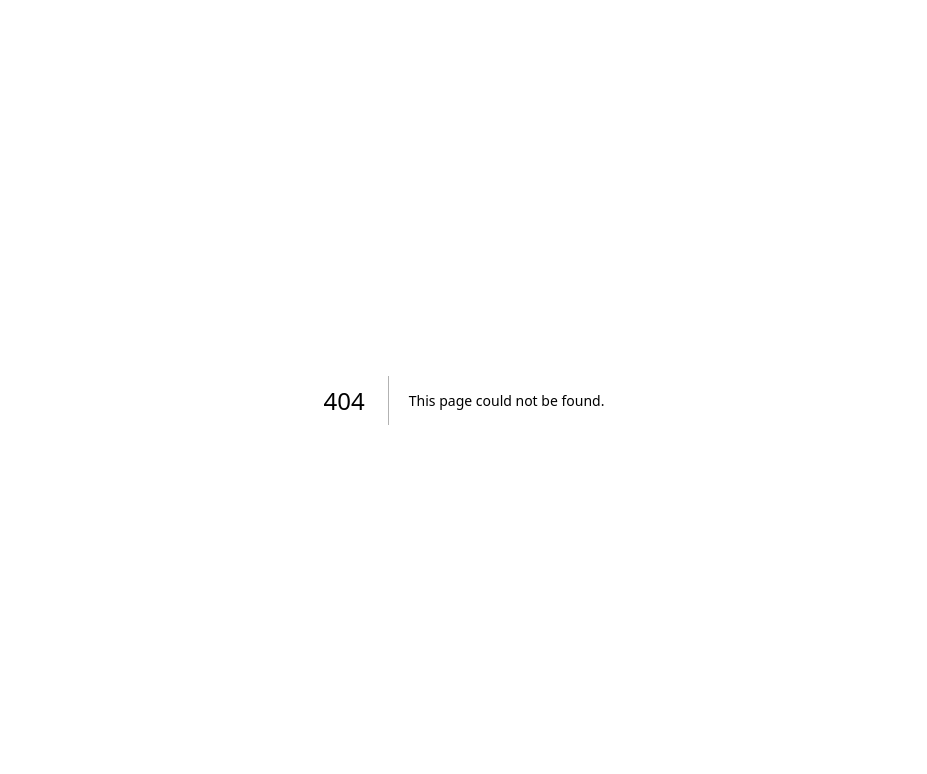
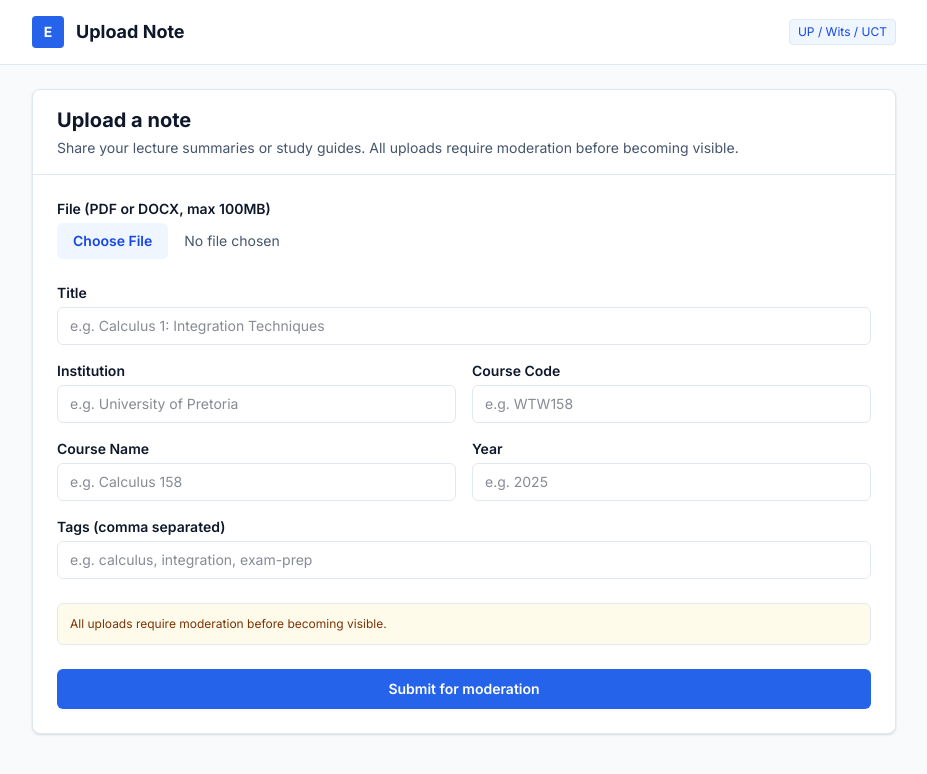
Before and after one commit to ThamiRoneo/EduLink, a Next.js app in the folder web/: page /upload in a window 1280 px wide. Before the commit this address had no page. Shown: the top 774 px of the page, without its empty margins (176-1103 px from the left). Built offline with nearby package versions, Linux system fonts and the light colour scheme; no server answers.

Commit message:
Add upload flow with Supabase Storage and pending moderation

```diff
--- /dev/null
+++ b/web/src/app/(app)/my-uploads/page.tsx
@@ -0,0 +1,16 @@
+export default function MyUploadsPage() {
+  return (
+    <div className="min-h-screen bg-slate-50">
+      <header className="bg-white border-b border-slate-200">
+        <div className="max-w-4xl mx-auto px-4 py-4">
+          <h1 className="text-lg font-bold">My Uploads</h1>
+        </div>
+      </header>
+      <main className="max-w-4xl mx-auto px-4 py-6">
+        <div className="bg-white border border-slate-200 rounded-lg p-8 text-center">
+          <p className="text-slate-600">Track your uploads status here (pending/approved/rejected).</p>
+        </div>
+      </main>
+    </div>
+  )
+}
--- /dev/null
+++ b/web/src/app/(app)/upload/page.tsx
@@ -0,0 +1,30 @@
+import { UploadForm } from "@/components/upload/upload-form"
+
+export default function UploadPage() {
+  return (
+    <div className="min-h-screen bg-slate-50">
+      <header className="bg-white border-b border-slate-200">
+        <div className="max-w-4xl mx-auto px-4 py-4 flex items-center justify-between">
+          <div className="flex items-center gap-3">
+            <div className="w-8 h-8 bg-primary rounded flex items-center justify-center">
+              <span className="text-white font-bold text-sm">E</span>
+            </div>
+            <h1 className="text-lg font-bold">Upload Note</h1>
+          </div>
+          <span className="text-xs px-2 py-1 bg-blue-50 text-blue-700 border border-blue-200 rounded">UP / Wits / UCT</span>
+        </div>
+      </header>
+      <main className="max-w-4xl mx-auto px-4 py-6">
+        <div className="bg-white border border-slate-200 rounded-lg shadow-sm overflow-hidden">
+          <div className="px-6 py-4 border-b border-slate-200">
+            <h2 className="text-xl font-bold text-slate-900">Upload a note</h2>
+            <p className="text-sm text-slate-600 mt-1">Share your lecture summaries or study guides. All uploads require moderation before becoming visible.</p>
+          </div>
+          <div className="p-6">
+            <UploadForm />
+          </div>
+        </div>
+      </main>
+    </div>
+  )
+}
--- /dev/null
+++ b/web/src/components/upload/upload-form.tsx
@@ -0,0 +1,141 @@
+"use client"
+
+import { useState } from "react"
+import { createClient } from "@/lib/supabase/client"
+import { useRouter } from "next/navigation"
+
+const ALLOWED_TYPES = [
+  "application/pdf",
+  "application/vnd.openxmlformats-officedocument.wordprocessingml.document",
+]
+const MAX_SIZE = 100 * 1024 * 1024
+
+export function UploadForm() {
+  const [title, setTitle] = useState("")
+  const [institution, setInstitution] = useState("")
+  const [courseCode, setCourseCode] = useState("")
+  const [courseName, setCourseName] = useState("")
+  const [year, setYear] = useState("")
+  const [tags, setTags] = useState("")
+  const [file, setFile] = useState<File | null>(null)
+  const [loading, setLoading] = useState(false)
+  const [error, setError] = useState("")
+  const router = useRouter()
+  const supabase = createClient()
+
+  function handleFileChange(e: React.ChangeEvent<HTMLInputElement>) {
+    const selectedFile = e.target.files?.[0]
+    if (!selectedFile) return
+
+    if (!ALLOWED_TYPES.includes(selectedFile.type) && !selectedFile.name.endsWith('.pdf') && !selectedFile.name.endsWith('.docx')) {
+      setError("Only PDF and DOCX files are allowed.")
+      setFile(null)
+      return
+    }
+
+    if (selectedFile.size > MAX_SIZE) {
+      setError("File too large. Maximum size is 100MB.")
+      setFile(null)
+      return
+    }
+
+    setError("")
+    setFile(selectedFile)
+  }
+
+  async function handleSubmit(e: React.FormEvent) {
+    e.preventDefault()
+    setLoading(true)
+    setError("")
+
+    try {
+      const { data: { user } } = await supabase.auth.getUser()
+      if (!user) {
+        router.push("/login")
+        return
+      }
+
+      if (!file) {
+        setError("Please select a file.")
+        setLoading(false)
+        return
+      }
+
+      const fileExt = file.name.split('.').pop()
+      const fileName = `${user.id}/${Date.now()}.${fileExt}`
+
+      const { error: uploadError } = await supabase.storage.from('notes').upload(fileName, file, { upsert: false })
+      if (uploadError) throw uploadError
+
+      const tagArray = tags.split(',').map(t => t.trim()).filter(Boolean)
+
+      const { error: insertError } = await supabase.from('notes').insert({
+        uploader_id: user.id,
+        title,
+        institution,
+        course_code: courseCode,
+        course_name: courseName,
+        year,
+        tags: tagArray,
+        file_type: fileExt === 'pdf' ? 'pdf' : 'docx',
+        file_url: fileName,
+        file_size: file.size,
+        status: 'pending',
+      })
+
+      if (insertError) throw insertError
+
+      router.push("/my-uploads")
+    } catch (err: any) {
+      setError(err.message)
+      setLoading(false)
+    }
+  }
+
+  return (
+    <form onSubmit={handleSubmit} className="space-y-6">
+      <div>
+        <label className="block text-sm font-semibold text-slate-900 mb-1">File (PDF or DOCX, max 100MB)</label>
+        <input type="file" accept=".pdf,.docx,application/pdf,application/vnd.openxmlformats-officedocument.wordprocessingml.document" onChange={handleFileChange} required className="w-full text-sm text-slate-600 file:mr-4 file:py-2 file:px-4 file:rounded-md file:border-0 file:text-sm file:font-semibold file:bg-blue-50 file:text-blue-700 hover:file:bg-blue-100" />
+        {file && <p className="text-xs text-slate-600 mt-1">{file.name} ({(file.size / 1024 / 1024).toFixed(2)} MB)</p>}
+      </div>
+
+      <div className="grid grid-cols-1 md:grid-cols-2 gap-4">
+        <div className="md:col-span-2">
+          <label className="block text-sm font-semibold text-slate-900 mb-1">Title</label>
+          <input type="text" value={title} onChange={(e) => setTitle(e.target.value)} placeholder="e.g. Calculus 1: Integration Techniques" required className="w-full px-3 py-2 border border-slate-200 rounded-md text-sm focus:outline-none focus:ring-2 focus:ring-blue-500" />
+        </div>
+        <div>
+          <label className="block text-sm font-semibold text-slate-900 mb-1">Institution</label>
+          <input type="text" value={institution} onChange={(e) => setInstitution(e.target.value)} placeholder="e.g. University of Pretoria" required className="w-full px-3 py-2 border border-slate-200 rounded-md text-sm focus:outline-none focus:ring-2 focus:ring-blue-500" />
+        </div>
+        <div>
+          <label className="block text-sm font-semibold text-slate-900 mb-1">Course Code</label>
+          <input type="text" value={courseCode} onChange={(e) => setCourseCode(e.target.value)} placeholder="e.g. WTW158" required className="w-full px-3 py-2 border border-slate-200 rounded-md text-sm focus:outline-none focus:ring-2 focus:ring-blue-500" />
+        </div>
+        <div>
+          <label className="block text-sm font-semibold text-slate-900 mb-1">Course Name</label>
+          <input type="text" value={courseName} onChange={(e) => setCourseName(e.target.value)} placeholder="e.g. Calculus 158" required className="w-full px-3 py-2 border border-slate-200 rounded-md text-sm focus:outline-none focus:ring-2 focus:ring-blue-500" />
+        </div>
+        <div>
+          <label className="block text-sm font-semibold text-slate-900 mb-1">Year</label>
+          <input type="text" value={year} onChange={(e) => setYear(e.target.value)} placeholder="e.g. 2025" required className="w-full px-3 py-2 border border-slate-200 rounded-md text-sm focus:outline-none focus:ring-2 focus:ring-blue-500" />
+        </div>
+        <div className="md:col-span-2">
+          <label className="block text-sm font-semibold text-slate-900 mb-1">Tags (comma separated)</label>
+          <input type="text" value={tags} onChange={(e) => setTags(e.target.value)} placeholder="e.g. calculus, integration, exam-prep" className="w-full px-3 py-2 border border-slate-200 rounded-md text-sm focus:outline-none focus:ring-2 focus:ring-blue-500" />
+        </div>
+      </div>
+
+      <div className="bg-amber-50 border border-amber-200 rounded-md p-3">
+        <p className="text-xs text-amber-900">All uploads require moderation before becoming visible.</p>
+      </div>
+
+      {error && <div className="text-sm text-red-600 bg-red-50 border border-red-200 rounded-md p-3">{error}</div>}
+
+      <button type="submit" disabled={loading} className="w-full bg-primary text-white py-2.5 rounded-md text-sm font-semibold hover:bg-blue-700 disabled:opacity-50">
+        {loading ? "Uploading..." : "Submit for moderation"}
+      </button>
+    </form>
+  )
+}
```
